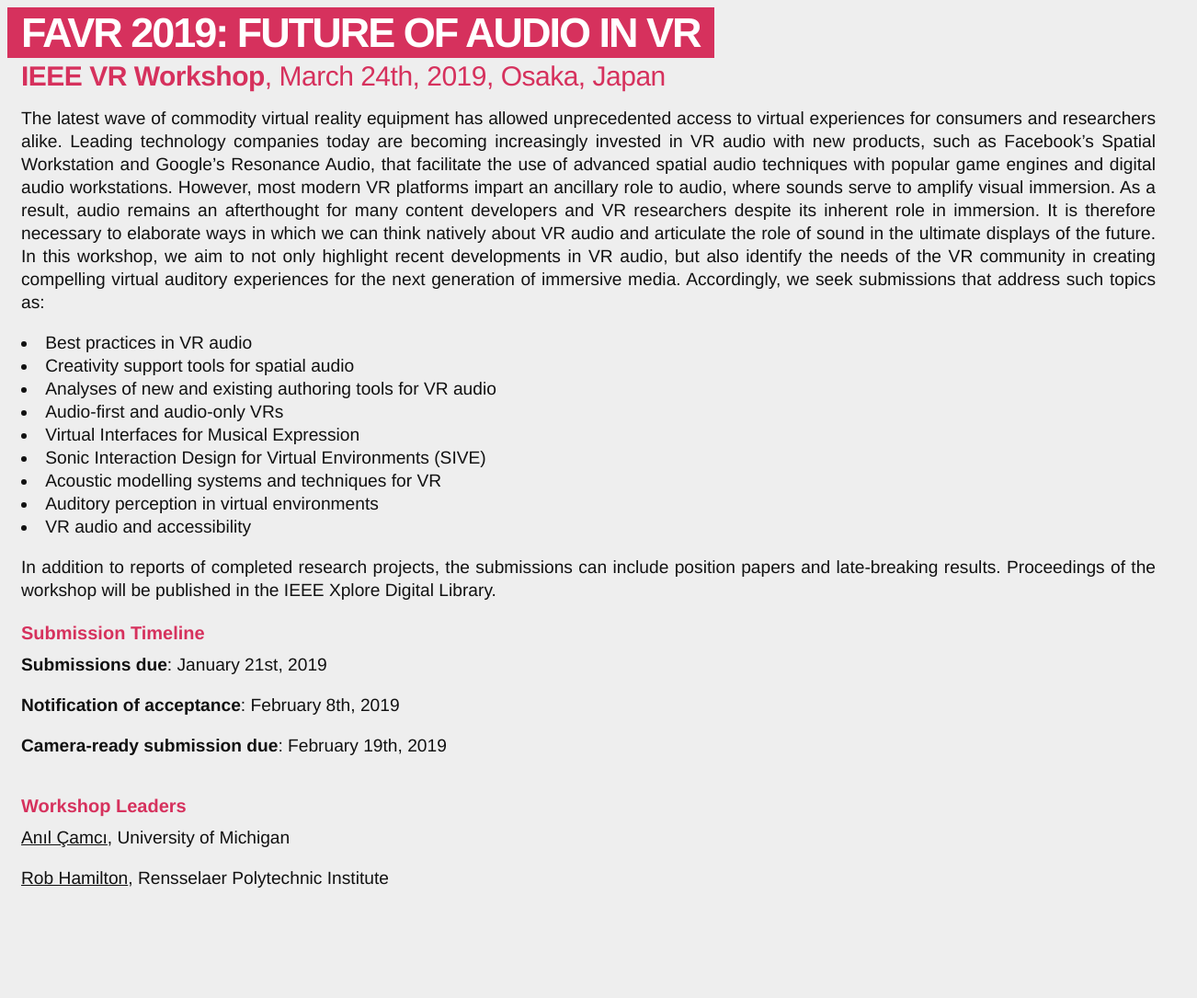
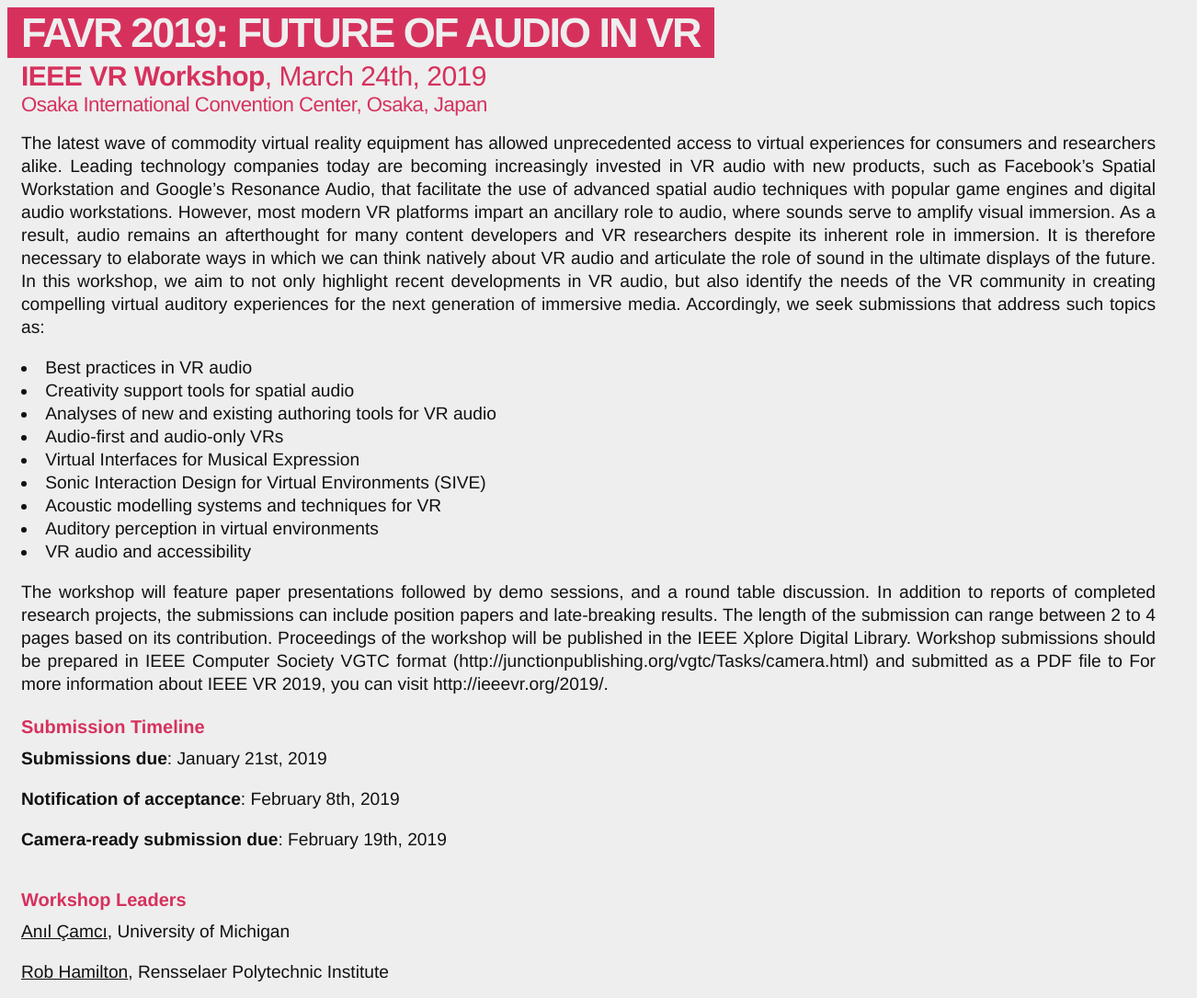
Before and after one commit to favr2019/favr2019.github.io, a plain HTML site: page index.html in a window 1280 px wide. Shown: the whole page at 92% size, 1302 px wide, since content can reach past the window. Before the commit the page ends 983 px from the top, so only its background shows below. Drawn offline with Linux system fonts and the light colour scheme.

Commit message:
formatting

```diff
--- a/index.html
+++ b/index.html
@@ -10,7 +10,8 @@
 
 <body>
   <div id="title">FAVR 2019: FUTURE OF AUDIO IN VR</div>
-  <div id="subtitle"><b>IEEE VR Workshop</b>, March 24th, 2019, Osaka, Japan</div>
+  <div id="subtitle"><b>IEEE VR Workshop</b>, March 24th, 2019</div>
+  <div id="subsubtitle">Osaka International Convention Center, Osaka, Japan</div>
   <div id="bio-container">
     <div class="bio">
 
@@ -44,9 +45,16 @@
         <li>Auditory perception in virtual environments
         <li>VR audio and accessibility
 
-      </p>In addition to reports of completed research projects, the submissions
-      can include position papers and late-breaking results. Proceedings of the
-      workshop will be published in the IEEE Xplore Digital Library.
+      </p>The workshop will feature paper presentations followed by demo
+      sessions, and a round table discussion. In addition to reports of
+      completed research projects, the submissions can include position papers
+      and late-breaking results. The length of the submission can range between
+      2 to 4 pages based on its contribution. Proceedings of the workshop will
+      be published in the IEEE Xplore Digital Library. Workshop submissions
+      should be prepared in IEEE Computer Society VGTC format
+      (http://junctionpublishing.org/vgtc/Tasks/camera.html) and submitted as a
+      PDF file to <acamci@umich.edu> For more information about IEEE VR 2019,
+      you can visit <a href="http://ieeevr.org/2019/" target="new">http://ieeevr.org/2019/</a>.
 
       <div class="title">Submission Timeline</div>
       <span style="line-height: 0.1;">
@@ -56,9 +64,9 @@
       </span>
 
       <div class="title">Workshop Leaders</div>
-      <u><a href="http://anilcamci.com" target="new">Anıl Çamcı</u>, University of Michigan </p>
+      <u><a href="http://anilcamci.com" target="new">Anıl Çamcı</u></a>, University of Michigan </p>
 
-      <u><a href="http://robhamilton.io" target="new">Rob Hamilton</u>, Rensselaer Polytechnic Institute
+      <u><a href="http://robhamilton.io" target="new">Rob Hamilton</u></a>, Rensselaer Polytechnic Institute
 
     </div>
   </div>
--- a/style.css
+++ b/style.css
@@ -42,7 +42,7 @@ a{
   font-size: 45px;
 	/* width: 75%; */
 	letter-spacing: -2px;
-	color: white;
+	color: #EEE;
 	background-color: #d6315d;
 }
 
@@ -52,8 +52,22 @@ a{
   padding: 15px;
   padding-top: 5px;
   padding-bottom: 0px;
+	width: 100%;
   font-family: 'Helvetica';
   font-size: 30px;
+	font-weight: lighter;
+	letter-spacing: -0.5px;
+	color: #d6315d;
+}
+
+#subsubtitle{
+	position: relative;
+	float: left;
+  padding: 15px;
+  padding-top: 5px;
+  padding-bottom: 0px;
+  font-family: 'Helvetica';
+  font-size: 22.22px;
 	font-weight: lighter;
 	letter-spacing: -0.5px;
 	color: #d6315d;
```
